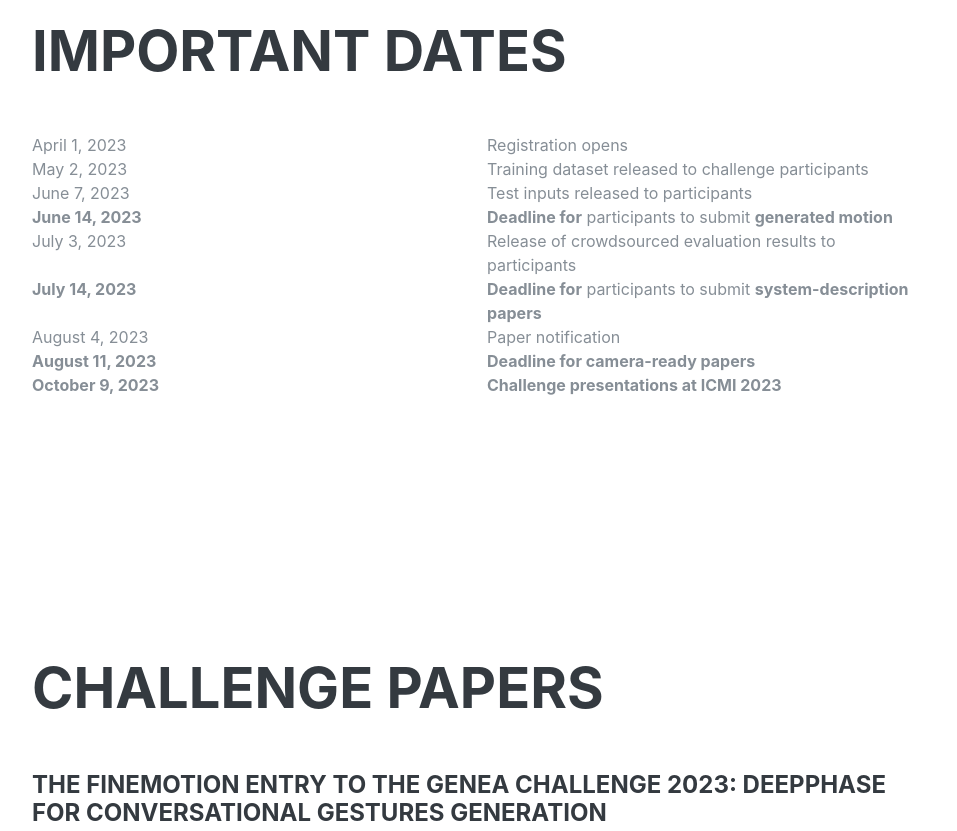
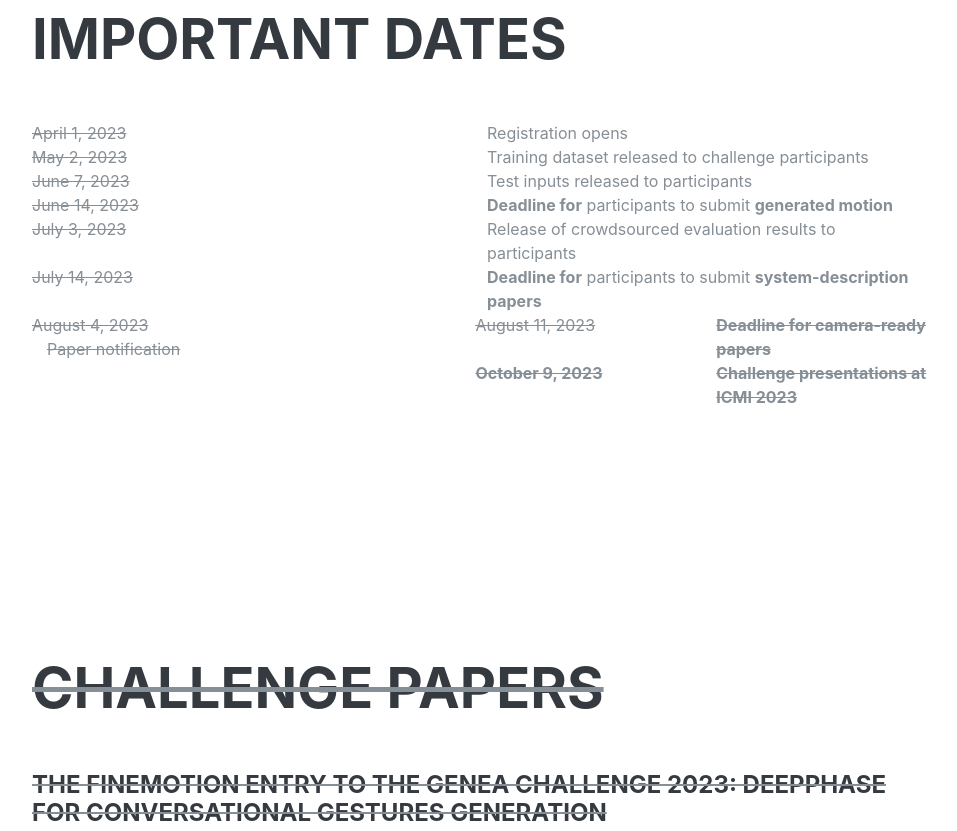
Before and after one commit to genea-workshop/2023, a website: page challenge/index.html in a window 1280 px wide. Shown: the part 1480-2311 px from the top of the page, without its empty margins (320-1277 px from the left). Drawn offline with Linux system fonts and the light colour scheme; a web font is replaced by a local one.

Commit message:
Cross out old deadlines

```diff
--- a/challenge/index.html
+++ b/challenge/index.html
@@ -45,7 +45,7 @@
                 </li>
 
                 <li class="nav-item">
-                    <a class="nav-link js-scroll-trigger" href="#accepted-papers">Challenge papers</a>
+                    <a class="nav-link js-scroll-trigger" href="#accepted-papers">Accepted papers</a>
                 </li>
                 <!--
     <li class="nav-item">
@@ -178,40 +178,40 @@
                 <h2 class="mb-5">Important dates</h2>
 
                 <div class="row">
-                    <div class="col">April 1, 2023</div>
+                    <div class="col"><s>April 1, 2023</s></div>
                     <div class="col">Registration opens</div>
                 </div>
 
                 <div class="row">
-                    <div class="col">May 2, 2023</div>
+                    <div class="col"><s>May 2, 2023</s></div>
                     <div class="col">Training dataset released to challenge participants</div>
                 </div>
                 <div class="row">
-                    <div class="col">June 7, 2023</div>
+                    <div class="col"><s>June 7, 2023</s></div>
                     <div class="col">
                         Test inputs released to participants
                     </div>
                 </div>
                 <div class="row">
-                    <div class="col"><b>June 14, 2023</b></div>
+                    <div class="col"><s>June 14, 2023</s></div>
                     <div class="col"><b>Deadline for</b> participants to submit <b>generated motion</b></div>
                 </div>
                 <div class="row">
-                    <div class="col">July 3, 2023</div>
+                    <div class="col"><s>July 3, 2023</s></div>
                     <div class="col">Release of crowdsourced evaluation results to participants</div>
                 </div>
                 <div class="row">
-                    <div class="col"><b>July 14, 2023</b></div>
+                    <div class="col"><s>July 14, 2023</s></div>
                     <div class="col">
                         <b>Deadline for</b> participants to submit <b>system-description papers</b>
                     </div>
                 </div>
                 <div class="row">
-                    <div class="col">August 4, 2023</div>
+                    <div class="col"><s>August 4, 2023</s</div>
                     <div class="col">Paper notification</div>
                 </div>
                 <div class="row">
-                    <div class="col"><b>August 11, 2023</b></div>
+                    <div class="col"><s>August 11, 2023</s></div>
                     <div class="col"><b>Deadline for camera-ready papers</b></div>
                 </div>
                 <div class="row">
@@ -313,8 +313,6 @@
                 <i>Gwantae Kim, Yuanming Li, Hanseok Ko</i> [<a href="https://openreview.net/forum?id=Mm44wlJICIj"
                     target="_blank">OpenReview</a>]<br><br>
                 </p>
-                <hr>
-
             </div>
         </section>
 
```
